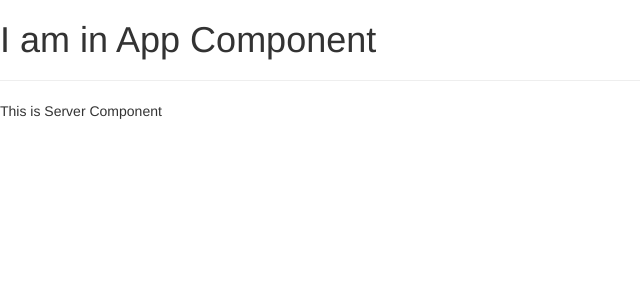
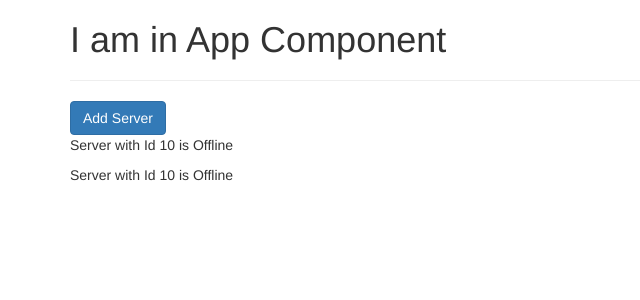
Before and after one commit to abhishekgarg11/angular-practice, an Angular app: page / in a window 1280 px wide. Shown: the top 300 px of the page, without its empty margins (0-640 px from the left). Built offline with nearby package versions, Linux system fonts and the light colour scheme.

Commit message:
String Interpolation Data Binding

```diff
--- a/src/app/app.component.html
+++ b/src/app/app.component.html
@@ -1,3 +1,9 @@
-<h1>I am in App Component</h1>
-<hr>
-<app-server>I am in Server Component</app-server>
+<div class="container">
+    <div class="row">
+        <div class="col-xs-12">
+                <h1>I am in App Component</h1>
+                <hr>
+                <app-servers></app-servers>
+        </div>
+    </div>
+</div>
--- a/src/app/app.module.ts
+++ b/src/app/app.module.ts
@@ -3,11 +3,13 @@ import { NgModule } from '@angular/core';
 import { FormsModule } from '@angular/forms';
 import { AppComponent } from './app.component';
 import { ServerComponent } from './server/server.component';
+import { ServersComponent } from './servers/servers.component';
 
 @NgModule({
   declarations: [
     AppComponent,
-    ServerComponent
+    ServerComponent,
+    ServersComponent
   ],
   imports: [
     BrowserModule,
--- a/src/app/server/server.component.html
+++ b/src/app/server/server.component.html
@@ -1 +1 @@
-<p>This is Server Component</p>
+<p>Server with Id {{serverId}} is {{serverStatus}}</p>
--- a/src/app/server/server.component.ts
+++ b/src/app/server/server.component.ts
@@ -4,4 +4,8 @@ import {Component} from '@angular/core'
 selector:'app-server',
 templateUrl:'./server.component.html'
 })
-export class ServerComponent{}
+export class ServerComponent{
+serverId:number =10;
+serverStatus:string ='Offline'
+
+}
--- /dev/null
+++ b/src/app/servers/servers.component.html
@@ -0,0 +1,4 @@
+<button class="btn btn-primary" [disabled]="!allowNewServer">Add Server</button>
+
+<app-server></app-server>
+<app-server></app-server>
--- /dev/null
+++ b/src/app/servers/servers.component.ts
@@ -0,0 +1,19 @@
+import { Component, OnInit } from '@angular/core';
+
+@Component({
+  selector: 'app-servers',
+  templateUrl: './servers.component.html',
+  styleUrls: ['./servers.component.css']
+})
+export class ServersComponent implements OnInit {
+  allowNewServer=false;
+  constructor() {
+    setTimeout(()=>{
+      this.allowNewServer=true;
+    },2000);
+  }
+
+  ngOnInit() {
+  }
+
+}
```
Also changed, not shown: src/app/servers/servers.component.css (added).
